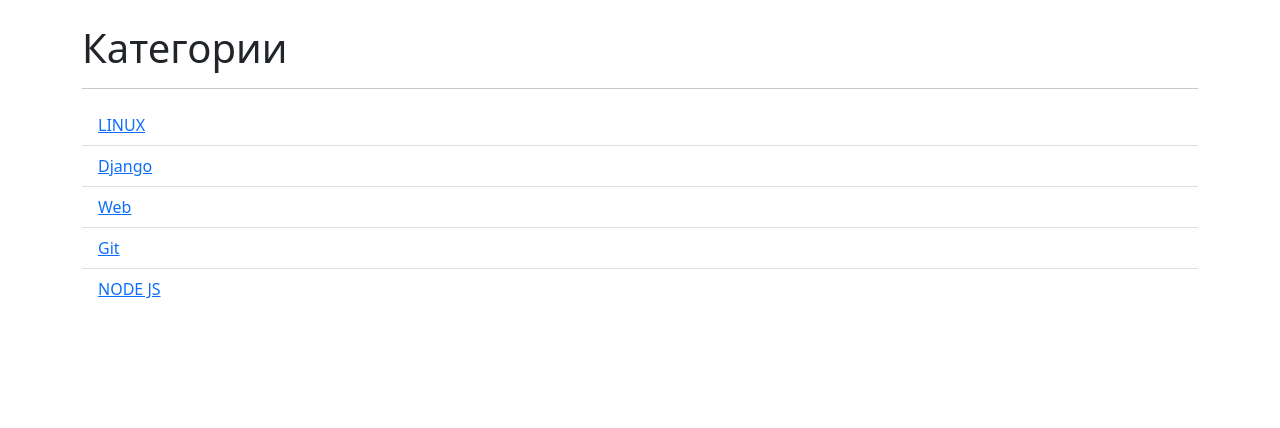
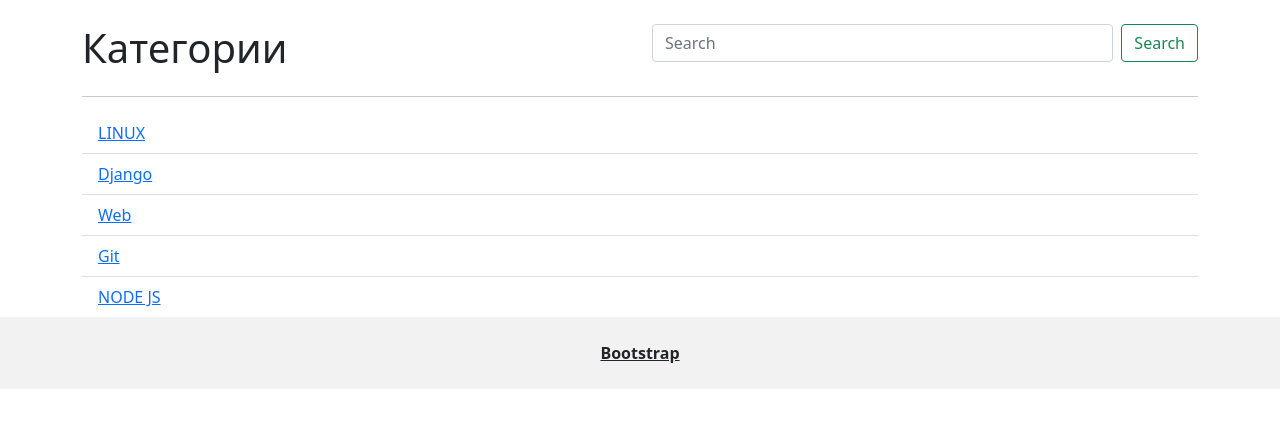
Before and after one commit to aputilouski/knowledge_base, a Django app: page / in a window 1280 px wide. Shown: the top 428 px of the page. Run offline with Django 3.2, Linux system fonts and the light colour scheme; data comes from the database, SQL or seed files in the repository; both versions use the stored data as it was after the commit; some libraries are stand-ins or nearby versions.

Commit message:
new features

```diff
--- a/posts/models.py
+++ b/posts/models.py
@@ -1,4 +1,5 @@
 from django.db import models
+from django.core.validators import MaxValueValidator, MinValueValidator
 
 
 class Category(models.Model):
@@ -16,5 +17,6 @@
     slug = models.SlugField(max_length=100, unique=True, blank=False)
     content = models.TextField()
     category = models.ForeignKey(Category, on_delete=models.PROTECT)
+    weight = models.PositiveSmallIntegerField(default=100, validators=[MaxValueValidator(1000), MinValueValidator(1)])
     def __str__(self):
         return self.title
--- a/posts/templates/posts/base.html
+++ b/posts/templates/posts/base.html
@@ -5,7 +5,14 @@
 
 {% block header %}
     <br>
-    <h1>{{ header }}</h1>
+    <div class="row">
+        <div class="col">
+            <h1>{{ header }}</h1>
+        </div>
+        <div class="col">
+            {% include "posts/includes/search.html" %}
+        </div>
+    </div>
     <hr>
 {% endblock %}
 
--- /dev/null
+++ b/posts/templates/posts/includes/search.html
@@ -0,0 +1,4 @@
+<form class="d-flex">
+    <input class="form-control me-2" type="search" placeholder="Search" aria-label="Search">
+    <button class="btn btn-outline-success" type="submit">Search</button>
+</form>
--- a/posts/templates/posts/post.html
+++ b/posts/templates/posts/post.html
@@ -6,7 +6,7 @@
     <div class="col-3">
         {% include "posts/includes/sidebar.html" with list=category_posts title="Другие записи" %}
     </div>
-    <div class="col-9">
+    <div class="col-9 editor">
         <br>
         {{ post.content|safe }}
     </div>
--- a/posts/views.py
+++ b/posts/views.py
@@ -14,7 +14,7 @@
 def category_list(request, category_slug):
     categories = Category.objects.all()
     category = get_object_or_404(categories, slug=category_slug)
-    posts = Post.objects.filter(category=category)
+    posts = Post.objects.filter(category=category).order_by('weight')
     context = {
         'posts': posts,
         'header': "Категория " + category.name,
@@ -32,7 +32,7 @@
 
 def post(request, category_slug, post_slug):
     category = get_object_or_404(Category, slug=category_slug)
-    category_posts = Post.objects.filter(category=category)
+    category_posts = Post.objects.filter(category=category).order_by('weight')
     _post = get_object_or_404(category_posts ,slug=post_slug)
     context = {
         'post': _post,
--- a/templates/base.html
+++ b/templates/base.html
@@ -12,6 +12,14 @@
             {% block breadcrumb %}{% endblock %}
             {% block content %}{% endblock %}
         </div>
+
+        <footer>
+            <div class="text-center p-4" style="background-color: rgba(0, 0, 0, 0.05);">
+                <a class="text-reset fw-bold" href="https://getbootstrap.com/docs/5.0/getting-started/introduction/">Bootstrap</a>
+            </div>
+        </footer>
+
+
         <script src="{% static '/assets/bootstrap-5/js/bootstrap.bundle.js' %}"></script>
     </body>
 </html>
```
Also changed, not shown: posts/admin.py (+12 -1 lines), db.sqlite3, posts/migrations/0004_post_weight.py (added).
